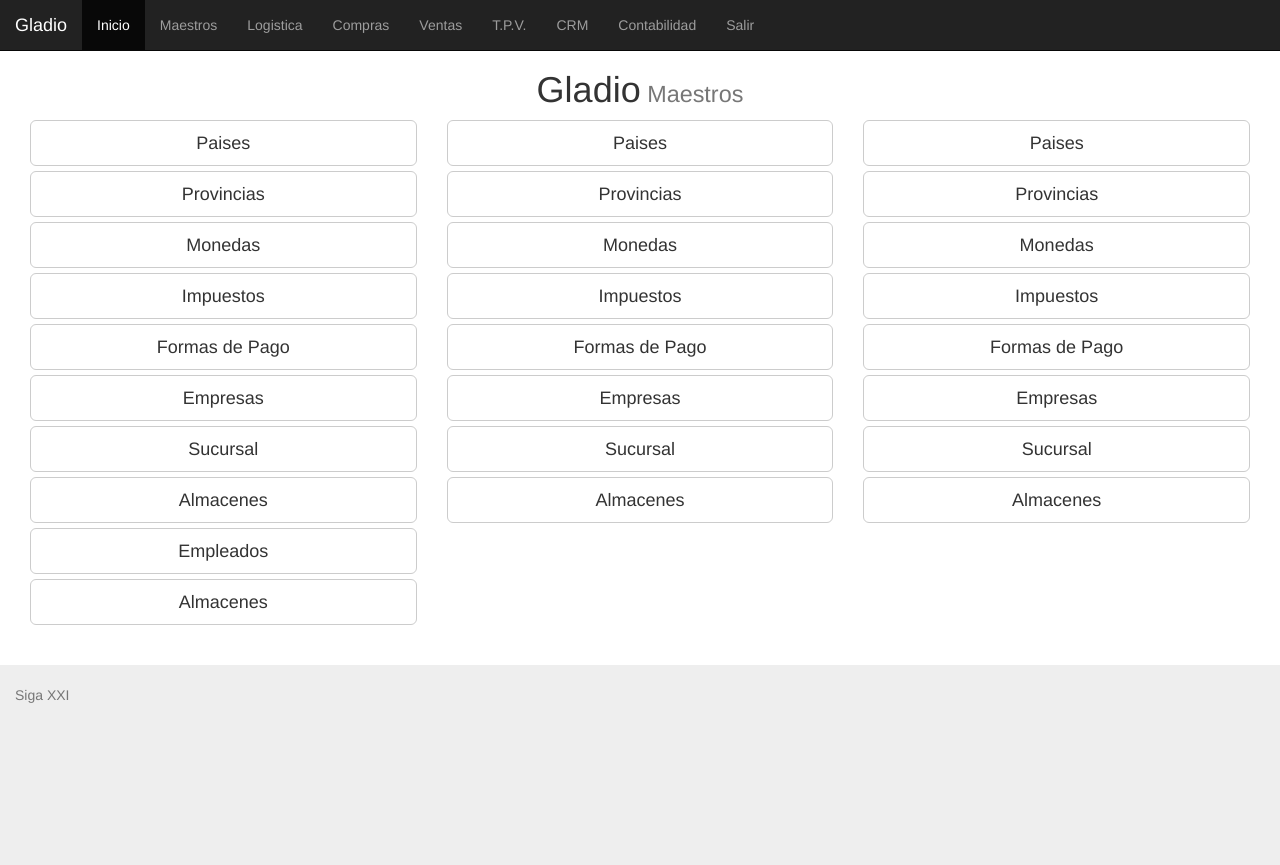
After one commit to jroca72/gladio, a Django app: page /masters/ in a window 1280 px wide. The commit adds this page. Run offline with Django 3.2, Linux system fonts and the light colour scheme; some libraries are stand-ins or nearby versions.

Commit message:
de nuevo

```diff
--- a/gladio/gladio/urls.py
+++ b/gladio/gladio/urls.py
@@ -19,11 +19,12 @@ from django.views.static import serve
 from django.contrib import admin
 from django.conf import settings
 from pugio import views
-from pugio.views import home
+from pugio.views import home, masters
 
 urlpatterns = [
     url(r'^admin/', admin.site.urls),
     url(r'^$', views.home, name='home'),
+    url(r'^masters/', views.masters, name='masters'),
 ]
 
 if settings.DEBUG:
--- a/gladio/pugio/views.py
+++ b/gladio/pugio/views.py
@@ -9,3 +9,6 @@ from django.views.generic import ListView, DetailView
 # vistas -----------------------------------------------------
 def home(request):
 	return render(request, 'pugio/home.html')
+
+def masters(request):
+	return render(request, 'pugio/masters.html')
--- a/gladio/templates/base.html
+++ b/gladio/templates/base.html
@@ -28,7 +28,7 @@
 			<div id="navbar" class="collapse navbar-collapse">
 				<ul class="nav navbar-nav">
 					<li class="active"><a href="/index">Inicio</a></li>
-					<li><a href="/pacientes">Maestros</a></li>
+					<li><a href="/masters">Maestros</a></li>
 					<li><a href="/salas">Logistica</a></li>
 					<li><a href="#about">Compras</a></li>
 					<li><a href="#contact">Ventas</a></li>
--- a/gladio/templates/pugio/home.html
+++ b/gladio/templates/pugio/home.html
@@ -7,13 +7,13 @@
 {% block content %}
 <row>
 	<div class="col-md-3">
-		<a href="#" class="btn btn-default btn-lg btn-block">Maestros</a>
+		<a href="/masters" class="btn btn-default btn-lg btn-block">Maestros</a>
 		<a href="#" class="btn btn-default btn-lg btn-block">Logistica</a>
 		<a href="#" class="btn btn-default btn-lg btn-block">Compras</a>
 		<a href="#" class="btn btn-default btn-lg btn-block">Ventas</a>
 		<a href="#" class="btn btn-default btn-lg btn-block">T.P.V.</a>
 		<a href="#" class="btn btn-default btn-lg btn-block">CRM</a>
-		<a href="#" class="btn btn-default btn-lg btn-block">Conabilidad</a>
+		<a href="#" class="btn btn-default btn-lg btn-block">Contabilidad</a>
 		<a href="#" class="btn btn-default btn-lg btn-block">Útiles</a>
 		<br /><br />
 		<a href="#" class="btn btn-danger btn-lg btn-block">Salir</a>
--- /dev/null
+++ b/gladio/templates/pugio/masters.html
@@ -0,0 +1,45 @@
+{% extends "base.html" %}
+{%   load   staticfiles   %}
+
+{% block elcss %}
+{% endblock %}
+{% block titulo %} Maestros {% endblock %}
+{% block content %}
+<row>
+	<div class="col-md-4">
+		<a href="#" class="btn btn-default btn-lg btn-block">Paises</a>
+		<a href="#" class="btn btn-default btn-lg btn-block">Provincias</a>
+		<a href="#" class="btn btn-default btn-lg btn-block">Monedas</a>
+		<a href="#" class="btn btn-default btn-lg btn-block">Impuestos</a>
+		<a href="#" class="btn btn-default btn-lg btn-block">Formas de Pago</a>
+		<a href="#" class="btn btn-default btn-lg btn-block">Empresas</a>
+		<a href="#" class="btn btn-default btn-lg btn-block">Sucursal</a>
+		<a href="#" class="btn btn-default btn-lg btn-block">Almacenes</a>
+		<a href="#" class="btn btn-default btn-lg btn-block">Empleados</a>
+		<a href="#" class="btn btn-default btn-lg btn-block">Almacenes</a>
+		<br /><br />
+  </div>
+  <div class="col-md-4" >
+		<a href="#" class="btn btn-default btn-lg btn-block">Paises</a>
+		<a href="#" class="btn btn-default btn-lg btn-block">Provincias</a>
+		<a href="#" class="btn btn-default btn-lg btn-block">Monedas</a>
+		<a href="#" class="btn btn-default btn-lg btn-block">Impuestos</a>
+		<a href="#" class="btn btn-default btn-lg btn-block">Formas de Pago</a>
+		<a href="#" class="btn btn-default btn-lg btn-block">Empresas</a>
+		<a href="#" class="btn btn-default btn-lg btn-block">Sucursal</a>
+		<a href="#" class="btn btn-default btn-lg btn-block">Almacenes</a>
+		<br /><br />
+  </div>
+	<div class="col-md-4" >
+		<a href="#" class="btn btn-default btn-lg btn-block">Paises</a>
+		<a href="#" class="btn btn-default btn-lg btn-block">Provincias</a>
+		<a href="#" class="btn btn-default btn-lg btn-block">Monedas</a>
+		<a href="#" class="btn btn-default btn-lg btn-block">Impuestos</a>
+		<a href="#" class="btn btn-default btn-lg btn-block">Formas de Pago</a>
+		<a href="#" class="btn btn-default btn-lg btn-block">Empresas</a>
+		<a href="#" class="btn btn-default btn-lg btn-block">Sucursal</a>
+		<a href="#" class="btn btn-default btn-lg btn-block">Almacenes</a>
+		<br /><br />
+	</div>
+</row>
+{% endblock %}
```
